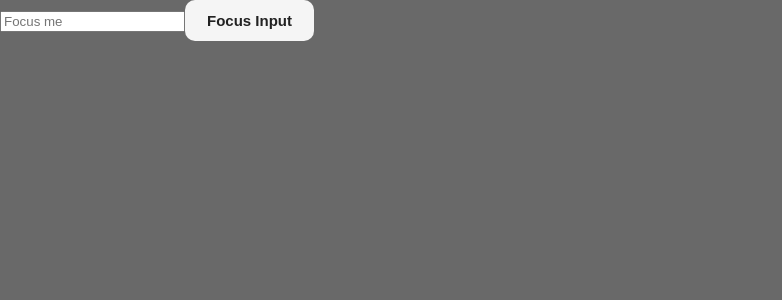
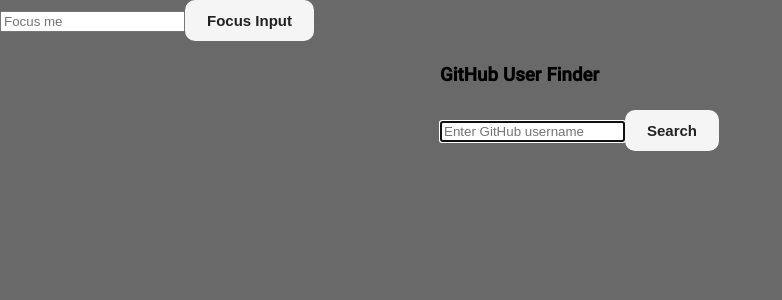
Before and after one commit to TaherehFaraji/React-notes2, a React (Vite) app: page / in a window 1280 px wide. Shown: the top 300 px of the page, without its empty margins (0-782 px from the left). Built offline with nearby package versions, Linux system fonts and the light colour scheme.

Commit message:
Prop Drilling class

```diff
--- a/src/App.jsx
+++ b/src/App.jsx
@@ -5,6 +5,7 @@
 import RandomUsers from './RandomUsers';
 import TypingIndicator from './TypingIndicator';
 import FocusInput from './FocusInput';
+import GitHubFinder from './GitHubFinder';
 
 function App() {
   const [showAlert, setShowAlert] = useState(null);
@@ -40,9 +41,58 @@
       <RandomUsers /> */}
       {/* <TypingIndicator /> */}
       <FocusInput />
+      <GitHubFinder />
     </>
   )
 
 }
 
 export default App
+
+//////////////////////////////
+// import { useState } from 'react'
+// import ThemeContext from './ThemeContext'
+// import Toolbar from './Toolbar'
+
+// function App() {
+//   const [theme, setTheme] = useState('light')
+
+//   const toggleTheme = () => {
+//     setTheme(prev => (prev === 'light' ? 'dark' : 'light'))
+//   }
+
+//   return (
+//     <ThemeContext.Provider value={{ theme, toggleTheme }}>
+//       <div>
+//         <h1>Current theme: {theme}</h1>
+//         <Toolbar />
+//       </div>
+//     </ThemeContext.Provider>
+//   )
+// }
+// export default App
+
+//////////////////////////////////
+
+// import { useState } from 'react'
+// import LanguageContext from './LanguageContext'
+// import Navbar from './Navbar'
+// import Greeting from './Greeting'
+// import Farewell from './Farewell'
+
+// function App() {
+//   const [language, setLanguage] = useState('en')
+
+//   const toggleLanguage = () => {
+//     setLanguage(prev => (prev === 'en' ? 'es' : 'en'))
+//   }
+
+//   return (
+//     <LanguageContext.Provider value={{ language, toggleLanguage }}>
+//       <Navbar />
+//       <Greeting />
+//       <Farewell />
+//     </LanguageContext.Provider>
+//   )
+// }
+// export default App
--- /dev/null
+++ b/src/Farewell.jsx
@@ -0,0 +1,8 @@
+import { useContext } from 'react'
+import LanguageContext from './LanguageContext'
+
+function Farewell() {
+  const { language } = useContext(LanguageContext)
+  return <p>{language === 'en' ? 'Goodbye' : 'Adiós'}</p>
+}
+export default Farewell
--- /dev/null
+++ b/src/GitHubFinder.jsx
@@ -0,0 +1,85 @@
+
+import { useState, useEffect, useRef } from 'react'
+
+function GitHubFinder() {
+  const [username, setUsername] = useState('')
+  const [user, setUser] = useState(null)
+  const [loading, setLoading] = useState(false)
+  const [error, setError] = useState(null)
+  const inputRef = useRef(null)
+
+  useEffect(() => {
+    inputRef.current?.focus()
+  }, [])
+
+  const handleSearch = (e) => {
+    e.preventDefault()
+    const trimmed = username.trim()
+    if (!trimmed) return
+
+    setLoading(true)
+    setError(null)
+    setUser(null)
+
+    fetch(`https://api.github.com/users/${trimmed}`)
+      .then(res => {
+        if (res.status === 404) throw new Error('User not found')
+        if (!res.ok) throw new Error('Something went wrong')
+        return res.json()
+      })
+      .then(data => {
+        setUser(data)
+        setLoading(false)
+      })
+      .catch(err => {
+        setError(err.message)
+        setLoading(false)
+      })
+  }
+
+  return (
+    <div style={{ maxWidth: '400px', margin: '20px auto' }}>
+      <h3>GitHub User Finder</h3>
+      <form onSubmit={handleSearch}>
+        <input
+          ref={inputRef}
+          type="text"
+          value={username}
+          onChange={(e) => setUsername(e.target.value)}
+          placeholder="Enter GitHub username"
+        />
+        <button type="submit">Search</button>
+      </form>
+      {loading && <p>Loading...</p>}
+      {error && <p style={{ color: 'red' }}>{error}</p>}
+      {user && (
+        <div style={{ textAlign: 'center', marginTop: '20px' }}>
+          <img src={user.avatar_url} alt="avatar" width="100" style={{ borderRadius: '50%' }} />
+          <h4>{user.name || user.login}</h4>
+          <p>{user.bio}</p>
+          <p>Repos: {user.public_repos} | Followers: {user.followers}</p>
+          <a href={user.html_url} target="_blank" rel="noopener noreferrer">View Profile</a>
+        </div>
+      )}
+    </div>
+  )
+}
+
+export default GitHubFinder
+
+
+
+// // Prop Drilling
+// function App() {
+//   const [theme, setTheme] = useState('light')
+//   return <Toolbar theme={theme} />
+// }
+// function Toolbar({ theme }) {
+//   return <Menu theme={theme} />
+// }
+// function Menu({ theme }) {
+//   return <MenuItem theme={theme} />
+// }
+// function MenuItem({ theme }) {
+//   return <button className={theme}>Click</button>
+// }
--- /dev/null
+++ b/src/Greeting.jsx
@@ -0,0 +1,8 @@
+import { useContext } from 'react'
+import LanguageContext from './LanguageContext'
+
+function Greeting() {
+  const { language } = useContext(LanguageContext)
+  return <h2>{language === 'en' ? 'Hello' : 'Hola'}</h2>
+}
+export default Greeting
--- /dev/null
+++ b/src/LanguageContext.js
@@ -0,0 +1,6 @@
+import { createContext } from 'react'
+const LanguageContext = createContext({
+  language: 'en',
+  toggleLanguage: () => {},
+})
+export default LanguageContext
--- /dev/null
+++ b/src/Menu.jsx
@@ -0,0 +1,6 @@
+
+import MenuItem from './MenuItem'
+function Menu() {
+  return <MenuItem />
+}
+export default Menu
--- /dev/null
+++ b/src/Navbar.jsx
@@ -0,0 +1,15 @@
+
+import { useContext } from 'react'
+import LanguageContext from './LanguageContext'
+
+function Navbar() {
+  const { toggleLanguage, language } = useContext(LanguageContext)
+  return (
+    <nav>
+      <button onClick={toggleLanguage}>
+        Switch to {language === 'en' ? 'Español' : 'English'}
+      </button>
+    </nav>
+  )
+}
+export default Navbar
--- /dev/null
+++ b/src/ThemeContext.js
@@ -0,0 +1,5 @@
+import { createContext } from 'react'
+
+const ThemeContext = createContext('light') // default value if no Provider above
+
+export default ThemeContext
--- /dev/null
+++ b/src/Toolbar.jsx
@@ -0,0 +1,5 @@
+import Menu from './Menu'
+function Toolbar() {
+  return <Menu />
+}
+export default Toolbar
```
Also changed, not shown: src/MenuItem.jsx (added, +21 -0 lines).
